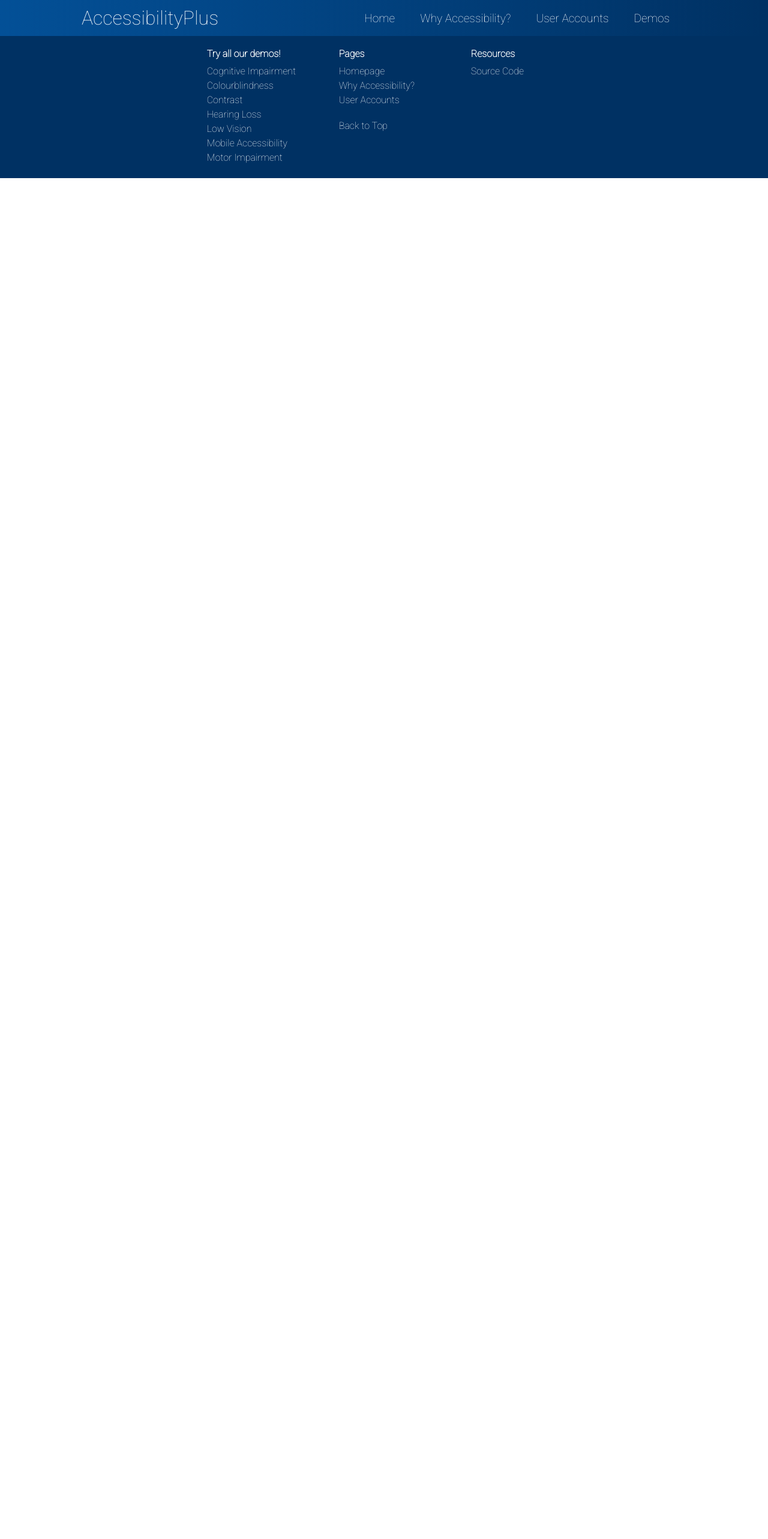
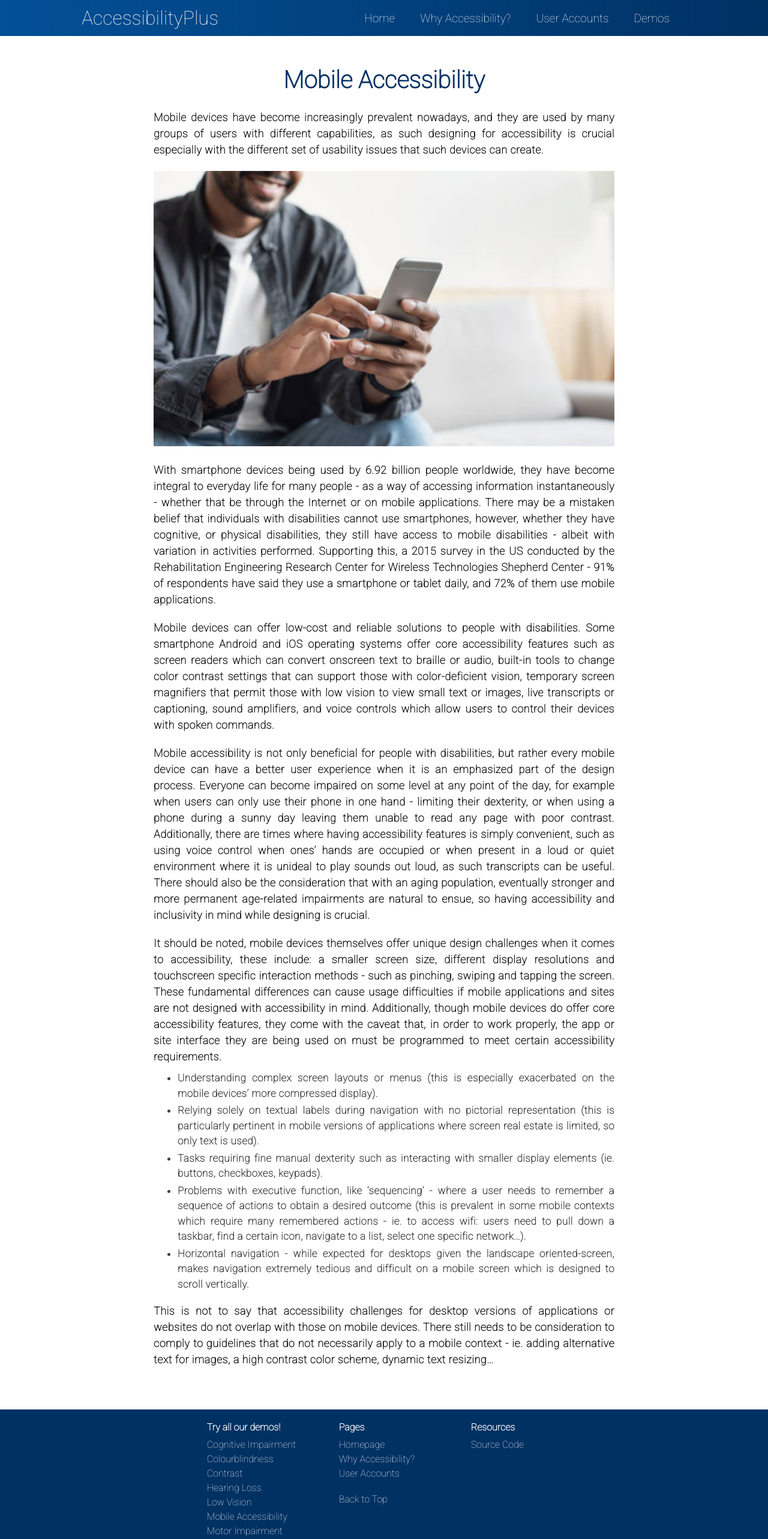
Before and after one commit to ivanchen28/AccessibilityPlus, a React (Create React App) app: page /demos/mobile-accessibility in a window 1280 px wide. Shown: the top 2566 px of the page at 60% size. Before the commit the page ends 800 px from the top, so only its background shows below. Built offline with nearby package versions, Linux system fonts and the light colour scheme.

Commit message:
initial mobile accessibility write-up (w/out) demo

```diff
--- a/src/App.js
+++ b/src/App.js
@@ -4,6 +4,7 @@ import Accounts from './components/pages/Accounts';
 import Accessibility from './components/pages/Accessibility';
 import Demos from './components/pages/Demos';
 import MotorImpairment from './components/pages/demos/MotorImpairment';
+import MobileAccessibility from './components/pages/demos/MobileAccessibility';
 import Navbar from './components/Navbar';
 import Footer from './components/Footer';
 import ScrollToTop from './components/ScrollToTop';
@@ -21,6 +22,7 @@ function App() {
           <Route path='/accounts' element={<Accounts/>}></Route>
           <Route path='/accessibility' element={<Accessibility/>}></Route>
           <Route path='/demos' element={<Demos/>}></Route>
+          <Route path='/demos/mobile-accessibility' element={<MobileAccessibility/>}></Route>
           <Route path='/demos/motor-impairment' element={<MotorImpairment/>}></Route>
         </Routes>
         <Footer />
--- /dev/null
+++ b/src/components/pages/demos/MobileAccessibility.js
@@ -0,0 +1,44 @@
+import '../../../App.css'
+import React from 'react'
+
+function MobileAccessibility() {
+  return (
+    <div className='standard-page'>
+      <h1 className='header'>Mobile Accessibility</h1>
+      <p>
+      Mobile devices have become increasingly prevalent nowadays, and they are used by many groups of users with different capabilities, as such designing for accessibility is crucial especially with the different set of usability issues that such devices can create.
+      </p>
+      <figure>
+        <img
+          src="/images/demos/mobile-accessibility/using-phone.jpg"
+          alt="Person using their phone"
+        />
+      </figure>
+      <p>
+      With smartphone devices being used by 6.92 billion people worldwide, they have become integral to everyday life for many people - as a way of accessing information instantaneously - whether that be through the Internet or on mobile applications. There may be a mistaken belief that individuals with disabilities cannot use smartphones, however, whether they have cognitive, or physical disabilities, they still have access to mobile disabilities - albeit with variation in activities performed. Supporting this, a 2015 survey in the US conducted by the Rehabilitation Engineering Research Center for Wireless Technologies Shepherd Center - 91% of respondents have said they use a smartphone or tablet daily, and 72% of them use mobile applications.
+      </p>
+      <p>
+      Mobile devices can offer low-cost and reliable solutions to people with disabilities. Some smartphone Android and iOS operating systems offer core accessibility features such as screen readers which can convert onscreen text to braille or audio, built-in tools to change color contrast settings that can support those with color-deficient vision, temporary screen magnifiers that permit those with low vision to view small text or images, live transcripts or captioning, sound amplifiers, and voice controls which allow users to control their devices with spoken commands.
+      </p>
+      <p>
+      Mobile accessibility is not only beneficial for people with disabilities, but rather every mobile device can have a better user experience when it is an emphasized part of the design process. Everyone can become impaired on some level at any point of the day, for example when users can only use their phone in one hand - limiting their dexterity, or when using a phone during a sunny day leaving them unable to read any page with poor contrast. Additionally, there are times where having accessibility features is simply convenient, such as using voice control when ones’ hands are occupied or when present in a loud or quiet environment where it is unideal to play sounds out loud, as such transcripts can be useful. There should also be the consideration that with an aging population, eventually stronger and more permanent age-related impairments are natural to ensue, so having accessibility and inclusivity in mind while designing is crucial.
+      </p>
+      <p>
+      It should be noted, mobile devices themselves offer unique design challenges when it comes to accessibility, these include: a smaller screen size, different display resolutions and touchscreen specific interaction methods - such as pinching, swiping and tapping the screen. These fundamental differences can cause usage difficulties if mobile applications and sites are not designed with accessibility in mind. Additionally, though mobile devices do offer core accessibility features, they come with the caveat that, in order to work properly, the app or site interface they are being used on must be programmed to meet certain accessibility requirements.
+      </p>
+      <ul>
+          <li>Understanding complex screen layouts or menus (this is especially exacerbated on the mobile devices’ more compressed display).</li>
+          <li>Relying solely on textual labels during navigation with no pictorial representation (this is particularly pertinent in mobile versions of applications where screen real estate is limited, so only text is used).</li>
+          <li>Tasks requiring fine manual dexterity such as interacting with smaller display elements (ie. buttons, checkboxes, keypads).</li>
+          <li>Problems with executive function, like ‘sequencing’ - where a user needs to remember a sequence of actions to obtain a desired outcome (this is prevalent in some mobile contexts which require many remembered actions - ie. to access wifi: users need to pull down a taskbar, find a certain icon, navigate to a list, select one specific network…).</li>
+          <li>Horizontal navigation - while expected for desktops given the landscape oriented-screen, makes navigation extremely tedious and difficult on a mobile screen which is designed to scroll vertically.</li>
+      </ul>
+      <p>
+      This is not to say that accessibility challenges for desktop versions of applications or websites do not overlap with those on mobile devices. There still needs to be consideration to comply to guidelines that do not necessarily apply to a mobile context - ie. adding alternative text for images, a high contrast color scheme, dynamic text resizing…
+      </p>
+
+    </div>
+  )
+}
+
+export default MobileAccessibility
```
Also changed, not shown: public/images/demos/mobile-accessibility/using-phone.jpg (added).
